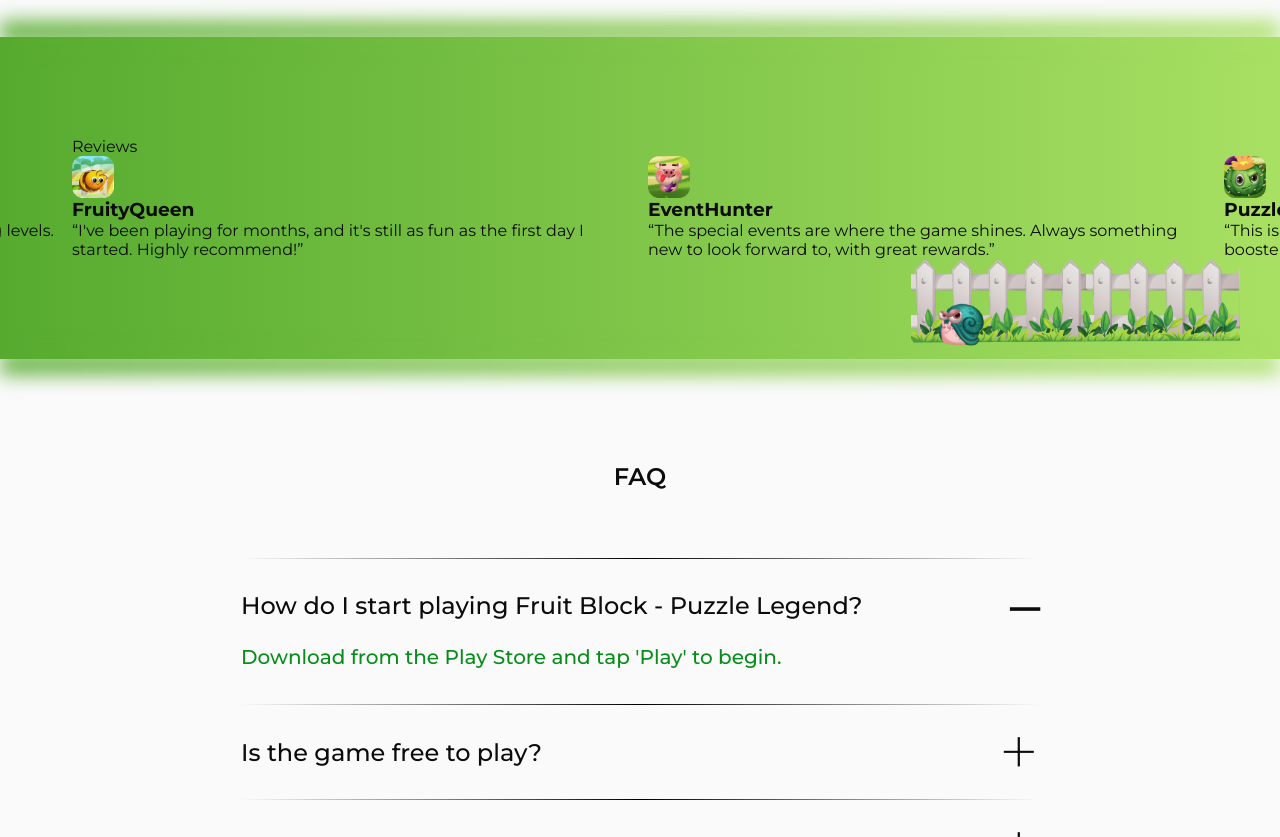
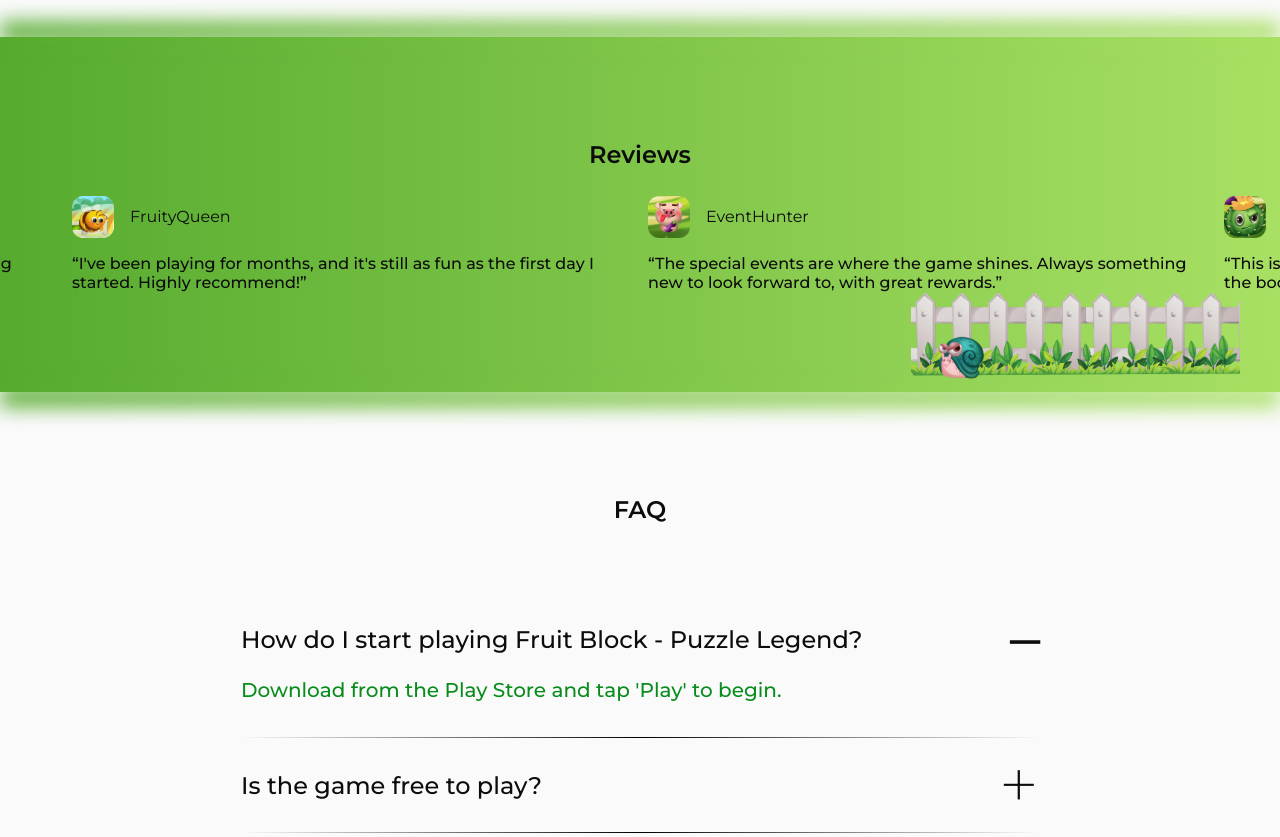
Before and after one commit to MyroslavaHubar/landing_game_Fruit_Block, a website built with Vite: page src/index.html in a window 1280 px wide. Shown: the part 4000-4837 px from the top of the page. Built offline with nearby package versions, Linux system fonts and the light colour scheme.

```diff
--- a/src/scss/reviews.scss
+++ b/src/scss/reviews.scss
@@ -30,3 +30,38 @@
   background-repeat: no-repeat;
   background-position: right -30px bottom;
 }
+
+// .reviews-swiper {
+//   overflow: hidden;
+//   position: relative;
+//   padding-bottom: 10px;
+// }
+
+.reviews-title {
+  font-weight: 600;
+  font-size: 24px;
+  line-height: 1.46;
+  text-align: center;
+  color: #0c0c0c;
+  margin-bottom: 24px;
+}
+
+.reviews-item {
+  display: flex;
+  justify-content: flex-start;
+  align-items: center;
+  gap: 16px;
+  margin-bottom: 16px;
+}
+
+.reviews-name {
+  font-family: 'Montserrat', sans-serif;
+  font-weight: 400;
+  font-size: 16px;
+  line-height: 2.5;
+}
+
+.reviews-description {
+  font-weight: 500;
+  font-size: 16px;
+}
```
